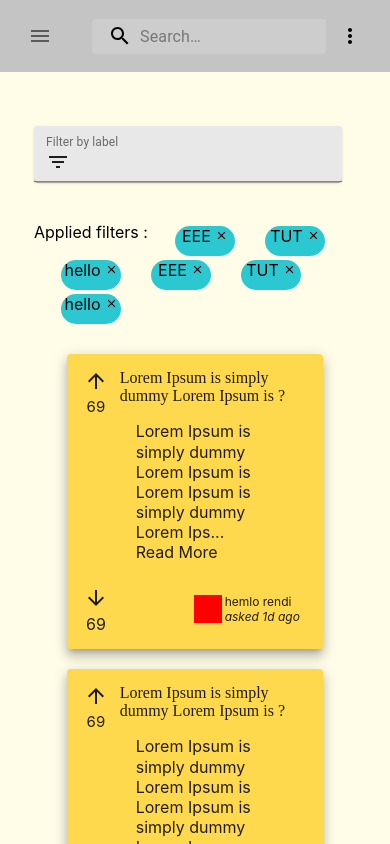
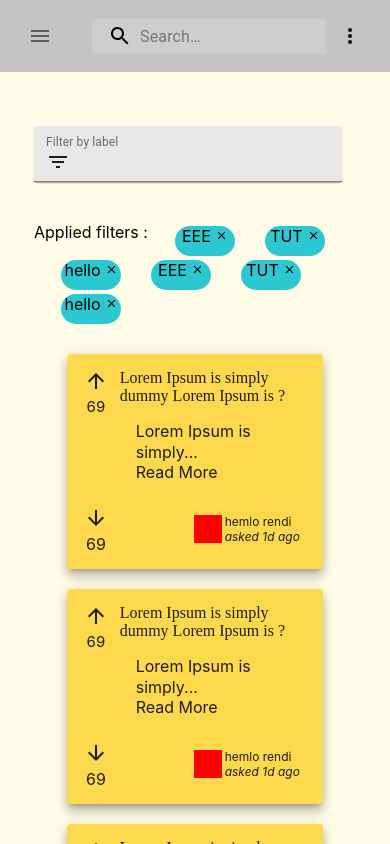
Before and after one commit to Devsoc-BPGC/BITS-STACK, a React (Create React App) app: page /filter in a window 390 px wide. Shown: the top 844 px of the page. Built offline with nearby package versions, Linux system fonts and the light colour scheme.

Commit message:
changed filtercards mobile view

```diff
--- a/src/components/dashBoard/filterCards/index.js
+++ b/src/components/dashBoard/filterCards/index.js
@@ -42,7 +42,8 @@ const MessageFilterCard = ({ index, body, date, question, name }) => {
             <span className={classes.index}></span>
             {!showPrimaryText
               ? body.length > 80
-                ? `${body.substr(0, 80)}...`
+                ? window.innerWidth<600?`${body.substr(0, 21)}...`
+                :`${body.substr(0, 80)}...`
                 : `${body}`
               : ''}
             <Collapse
```
